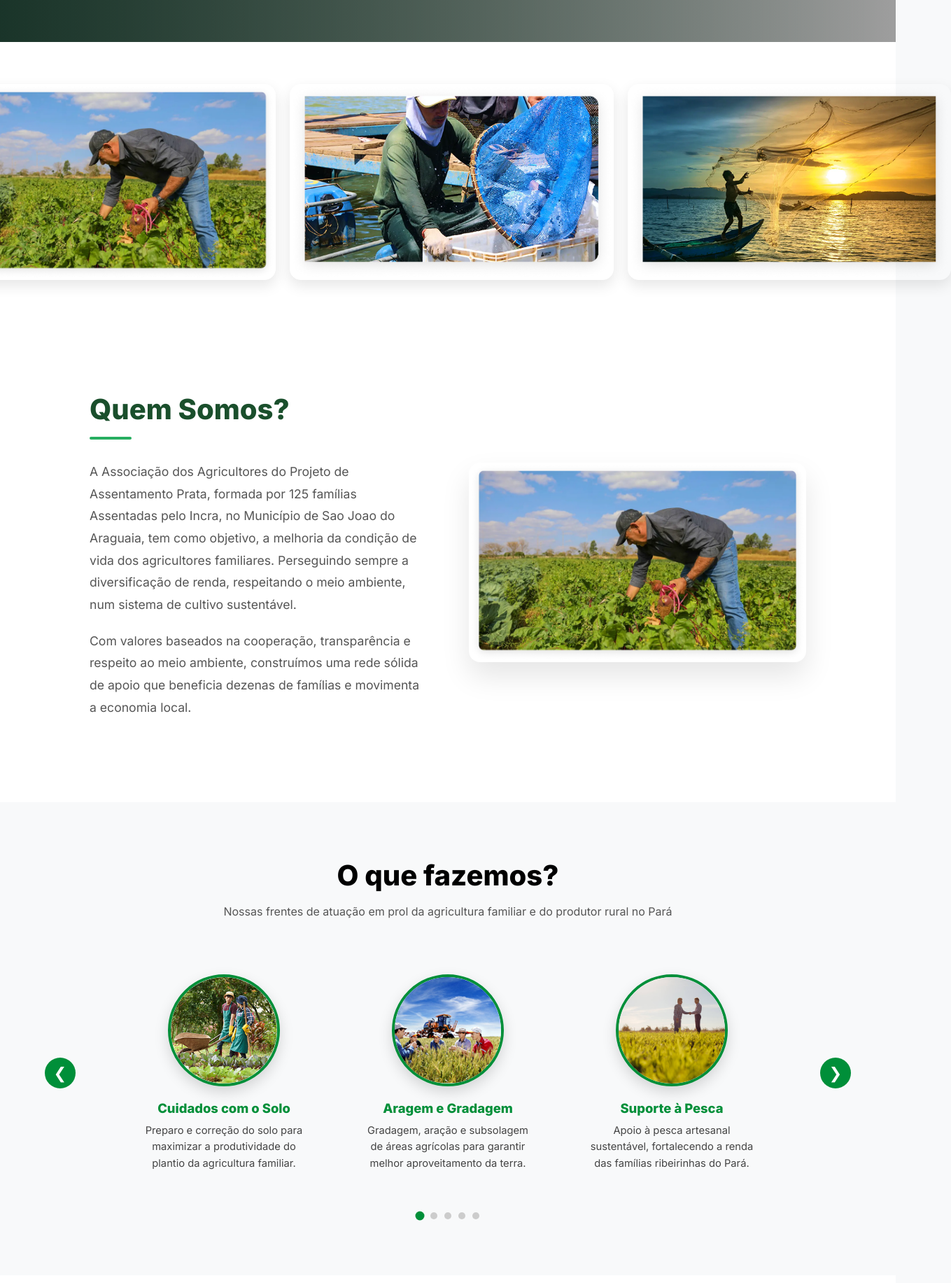
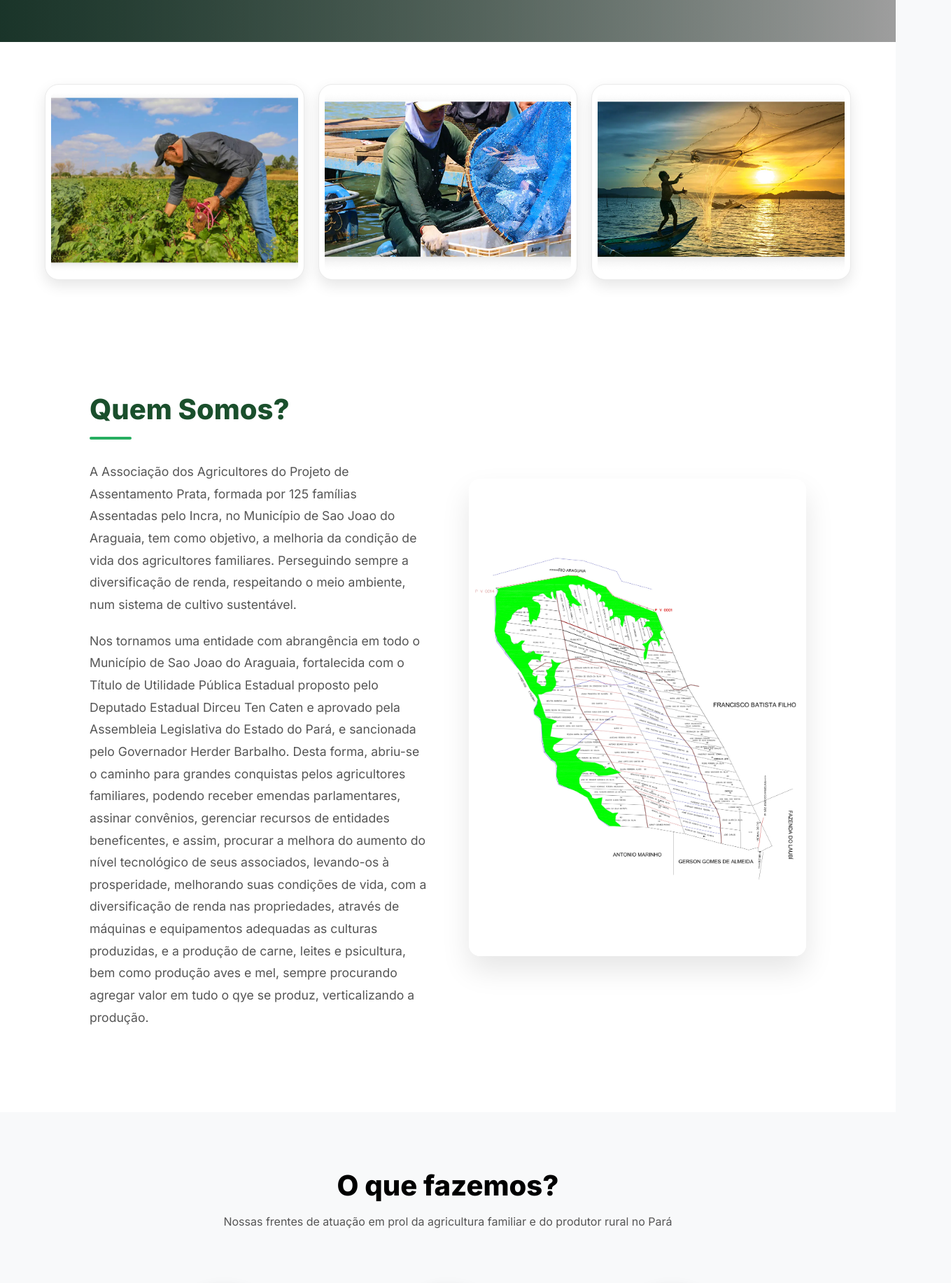
Before and after one commit to exceptionjr/ATRPAP----A-Associa--o-dos-Agricultores-do-Projeto-de--Assentamento-da--Prata, a React (Vite) app in the folder ATRPAP/: page / in a window 1280 px wide. Shown: the part 620-2453 px from the top of the page at 70% size, 1359 px wide, since content can reach past the window. Built offline with nearby package versions, Linux system fonts and the light colour scheme; grey boxes are pictures that could not be loaded.

Commit message:
feat: adicionar react-router-dom, isolar pagina de transparencia e ajustes de responsividade na galeria e transparencia

```diff
--- a/ATRPAP/package.json
+++ b/ATRPAP/package.json
@@ -11,7 +11,8 @@
   },
   "dependencies": {
     "react": "^19.2.5",
-    "react-dom": "^19.2.5"
+    "react-dom": "^19.2.5",
+    "react-router-dom": "^7.14.2"
   },
   "devDependencies": {
     "@eslint/js": "^10.0.1",
--- a/ATRPAP/src/App.jsx
+++ b/ATRPAP/src/App.jsx
@@ -1,4 +1,5 @@
 import React from 'react';
+import { Routes, Route } from 'react-router-dom';
 import Navbar from './components/Navbar/Navbar';
 import Hero from './components/Hero/Hero';
 import Gallery from './components/Gallery/Gallery';
@@ -11,10 +12,9 @@ import BackToTop from './components/BackToTop/BackToTop';
 import './index.css';
 import Transparencia from './components/Trasparencia/Transparencia';
 
-function App() {
+function Home() {
   return (
-    <div className="landing-page">
-      <Navbar />
+    <>
       <main>
         <Hero />
         <Gallery />
@@ -22,10 +22,21 @@ function App() {
         <OQueFazemos />
         <Noticias />
         <FaleConosco />
-        <Transparencia/>
       </main>
       <Contatos />
       <BackToTop />
+    </>
+  );
+}
+
+function App() {
+  return (
+    <div className="landing-page">
+      <Navbar />
+      <Routes>
+        <Route path="/" element={<Home />} />
+        <Route path="/transparencia" element={<Transparencia />} />
+      </Routes>
     </div>
   );
 }
--- a/ATRPAP/src/components/Gallery/Gallery.css
+++ b/ATRPAP/src/components/Gallery/Gallery.css
@@ -7,9 +7,8 @@
 }
 
 .gallery-layout {
-  display: flex;
-  justify-content: center;
-  align-items: center;
+  display: grid;
+  grid-template-columns: repeat(auto-fit, minmax(280px, 1fr));
   width: 90%;
   max-width: 1200px;
   margin: 0 auto;
@@ -17,11 +16,13 @@
 }
 
 .gallery-img {
-  flex: 1;
   width: 100%;
   height: 280px;
   object-fit: cover;
-  border-radius: 16px;
+  border-radius: 20px;
+  padding: 8px;
+  background-color: #ffffff;
+  border: 1px solid #eaeaea;
   box-shadow: 0 8px 20px rgba(0,0,0,0.1);
   transition: transform 0.4s ease, box-shadow 0.4s ease;
   cursor: pointer;
@@ -32,17 +33,6 @@
   box-shadow: 0 12px 25px rgba(0,0,0,0.15);
 }
 
-@media (max-width: 900px) {
-  .gallery-layout {
-    flex-direction: column;
-    align-items: center;
-  }
-  .gallery-img {
-    height: 300px;
-    width: 100%;
-  }
-}
-
 @media (max-width: 600px) {
   .gallery-img {
     height: 220px;
--- a/ATRPAP/src/components/Navbar/Navbar.jsx
+++ b/ATRPAP/src/components/Navbar/Navbar.jsx
@@ -1,4 +1,5 @@
-import  { useState } from 'react';
+import { useState } from 'react';
+import { Link } from 'react-router-dom';
 import './Navbar.css';
 
 export default function Navbar() {
@@ -14,11 +15,11 @@ export default function Navbar() {
         </div>
         <nav className={`nav-menu ${isOpen ? 'active' : ''}`}>
           <ul>
-            <li><a href="#quem-somos" onClick={() => setIsOpen(false)}>Quem somos?</a></li>
-            <li><a href="#o-que-fazemos" onClick={() => setIsOpen(false)}>O que fazemos?</a></li>
-            <li><a href="#noticias" onClick={() => setIsOpen(false)}>Notícias</a></li>
-            <li><a href="#fale-conosco" onClick={() => setIsOpen(false)}>Transparência</a></li>
-            <li><a href="#contatos" onClick={() => setIsOpen(false)}>Contatos</a></li>
+            <li><a href="/#quem-somos" onClick={() => setIsOpen(false)}>Quem somos?</a></li>
+            <li><a href="/#o-que-fazemos" onClick={() => setIsOpen(false)}>O que fazemos?</a></li>
+            <li><a href="/#noticias" onClick={() => setIsOpen(false)}>Notícias</a></li>
+            <li><Link to="/transparencia" onClick={() => setIsOpen(false)}>Transparência</Link></li>
+            <li><a href="/#contatos" onClick={() => setIsOpen(false)}>Contatos</a></li>
           </ul>
         </nav>
       </div>
--- a/ATRPAP/src/components/OQueFazemos/OQueFazemos.jsx
+++ b/ATRPAP/src/components/OQueFazemos/OQueFazemos.jsx
@@ -1,4 +1,4 @@
-import  { useState } from 'react';
+import { useState } from 'react';
 import './OQueFazemos.css';
 
 import img1 from '../../assets/image 1.png';
@@ -7,28 +7,28 @@ import img7 from '../../assets/image 7.png';
 
 const servicos = [
   {
-    titulo: 'Cuidados com o Solo',
-    descricao: 'Preparo e correção do solo para maximizar a produtividade do plantio da agricultura familiar.',
+    titulo: 'Regularização Fundiária',
+    descricao: 'Titulação de propriedades para garantir segurança jurídica e acesso a créditos aos assentados.',
     imagem: img1,
   },
   {
-    titulo: 'Aragem e Gradagem',
-    descricao: 'Gradagem, aração e subsolagem de áreas agrícolas para garantir melhor aproveitamento da terra.',
+    titulo: 'Fortalecimento da Agricultura Familiar',
+    descricao: 'Projetos de Créditos Produtivos e Ambientais através de cooperação técnica com o INCRA.',
     imagem: img3,
   },
   {
-    titulo: 'Suporte à Pesca',
-    descricao: 'Apoio à pesca artesanal sustentável, fortalecendo a renda das famílias ribeirinhas do Pará.',
+    titulo: 'Crédito para Habitação Rural',
+    descricao: 'Acordos voltados para a construção e reforma de casas nos lotes dos nossos associados.',
     imagem: img7,
   },
   {
-    titulo: 'Comercialização Justa',
-    descricao: 'Facilitamos a venda e distribuição dos produtos rurais, garantindo preços justos aos produtores.',
+    titulo: 'Captação de Recursos e Equipamentos',
+    descricao: 'Gestão de emendas e parcerias para aquisição de máquinas que modernizam o trabalho no campo.',
     imagem: img1,
   },
   {
-    titulo: 'Capacitação Rural',
-    descricao: 'Treinamentos e capacitações para fortalecer as habilidades dos agricultores familiares.',
+    titulo: 'Assistência Técnica Especializada',
+    descricao: 'Suporte profissional direto com supervisão de Engenheiro Agrônomo e Médica Veterinária.',
     imagem: img3,
   },
 ];
--- a/ATRPAP/src/components/QuemSomos/QuemSomos.jsx
+++ b/ATRPAP/src/components/QuemSomos/QuemSomos.jsx
@@ -1,6 +1,6 @@
 
 import './QuemSomos.css';
-import quemSomosImg from '../../assets/atividades_coopagri.png';
+import quemSomosImg from '../../assets/Mapa.jpg';
 
 export default function QuemSomos() {
   return (
@@ -13,14 +13,16 @@ export default function QuemSomos() {
             A Associação dos Agricultores do Projeto de  Assentamento Prata,
             formada por 125 famílias Assentadas pelo Incra, no Município de
             Sao Joao do Araguaia, tem como objetivo, a melhoria da condição
-             de vida dos agricultores familiares. Perseguindo sempre a diversificação
-             de renda, respeitando o meio ambiente, num sistema de cultivo sustentável.
+            de vida dos agricultores familiares. Perseguindo sempre a diversificação
+            de renda, respeitando o meio ambiente, num sistema de cultivo sustentável.
           </p>
-          <p>
+          <p>Nos tornamos uma entidade com abrangência em todo o Município de Sao Joao do Araguaia, fortalecida com o Título de Utilidade Pública Estadual proposto pelo Deputado Estadual Dirceu Ten Caten e aprovado pela Assembleia Legislativa do Estado do Pará, e sancionada pelo Governador Herder Barbalho.
+            Desta forma, abriu-se o caminho para grandes conquistas pelos agricultores familiares, podendo receber emendas parlamentares, assinar convênios, gerenciar recursos de entidades beneficentes, e assim, procurar a melhora do aumento do nível tecnológico de seus associados, levando-os à prosperidade, melhorando suas condições de vida, com a diversificação de renda nas propriedades, através de máquinas e equipamentos adequadas as culturas  produzidas, e a produção de carne, leites e psicultura, bem como produção aves e mel, sempre procurando agregar valor em tudo o qye se produz, verticalizando a produção.</p>
+          {/* <p>
             Com valores baseados na cooperação, transparência e respeito ao meio ambiente,
             construímos uma rede sólida de apoio
             que beneficia dezenas de famílias e movimenta a economia local.
-          </p>
+          </p> */}
         </div>
         <div className="quem-somos-image">
           <img src={quemSomosImg} alt="Quem somos" />
--- a/ATRPAP/src/components/Trasparencia/Transparencia.css
+++ b/ATRPAP/src/components/Trasparencia/Transparencia.css
@@ -901,7 +901,7 @@
 /* Compact Dashboard Styles */
 
 .compact-transparency {
-  padding: 1.5rem;
+  padding: 80px 5%;
   background: #f5f3ee;
   min-height: 100vh;
 }
@@ -916,6 +916,8 @@
   color: white;
   border-radius: 16px;
   box-shadow: 0 14px 30px rgba(45, 80, 22, 0.18);
+  max-width: 1200px;
+  margin: 0 auto 1.5rem auto;
 }
 
 .compact-header h1 {
@@ -946,6 +948,8 @@
     'summary summary'
     'protocols exceptions';
   gap: 1.5rem;
+  max-width: 1200px;
+  margin: 0 auto;
 }
 
 .summary-card {
@@ -962,6 +966,7 @@
   border-radius: 18px;
   padding: 1.75rem;
   box-shadow: 0 12px 26px rgba(0, 0, 0, 0.08);
+  min-width: 0;
 }
 
 .exceptions-card {
@@ -1051,9 +1056,15 @@
   transition: width 0.5s ease;
 }
 
+.table-scroll {
+  width: 100%;
+  overflow-x: auto;
+}
+
 .protocol-table {
   width: 100%;
   border-collapse: collapse;
+  min-width: 600px; /* Ensures the table doesn't squish too much and allows scrolling */
 }
 
 .protocol-table th,
@@ -1162,7 +1173,7 @@
 
 @media (max-width: 640px) {
   .compact-transparency {
-    padding: 1rem;
+    padding: 60px 5%;
   }
 
   .compact-header {
@@ -1194,6 +1205,14 @@
     font-size: 0.9rem;
   }
 
+  .compact-header h1 {
+    font-size: 1.3rem;
+  }
+
+  .compact-header p {
+    font-size: 0.85rem;
+  }
+
   .download-btn {
     width: 100%;
     justify-content: center;
@@ -1207,4 +1226,8 @@
     padding: 0.75rem 1rem;
     font-size: 0.85rem;
   }
+
+  .summary-card, .protocols-card, .exceptions-card {
+    padding: 1rem;
+  }
 }
--- a/ATRPAP/src/main.jsx
+++ b/ATRPAP/src/main.jsx
@@ -1,10 +1,13 @@
 import React from 'react';
 import ReactDOM from 'react-dom/client';
+import { BrowserRouter } from 'react-router-dom';
 import App from './App.jsx';
 import './index.css';
 
 ReactDOM.createRoot(document.getElementById('root')).render(
   <React.StrictMode>
-    <App />
+    <BrowserRouter>
+      <App />
+    </BrowserRouter>
   </React.StrictMode>,
 );
```
Also changed, not shown: ATRPAP/src/assets/Mapa.jpg (added), 1 other file (tests, documents, lock files or other folders).
